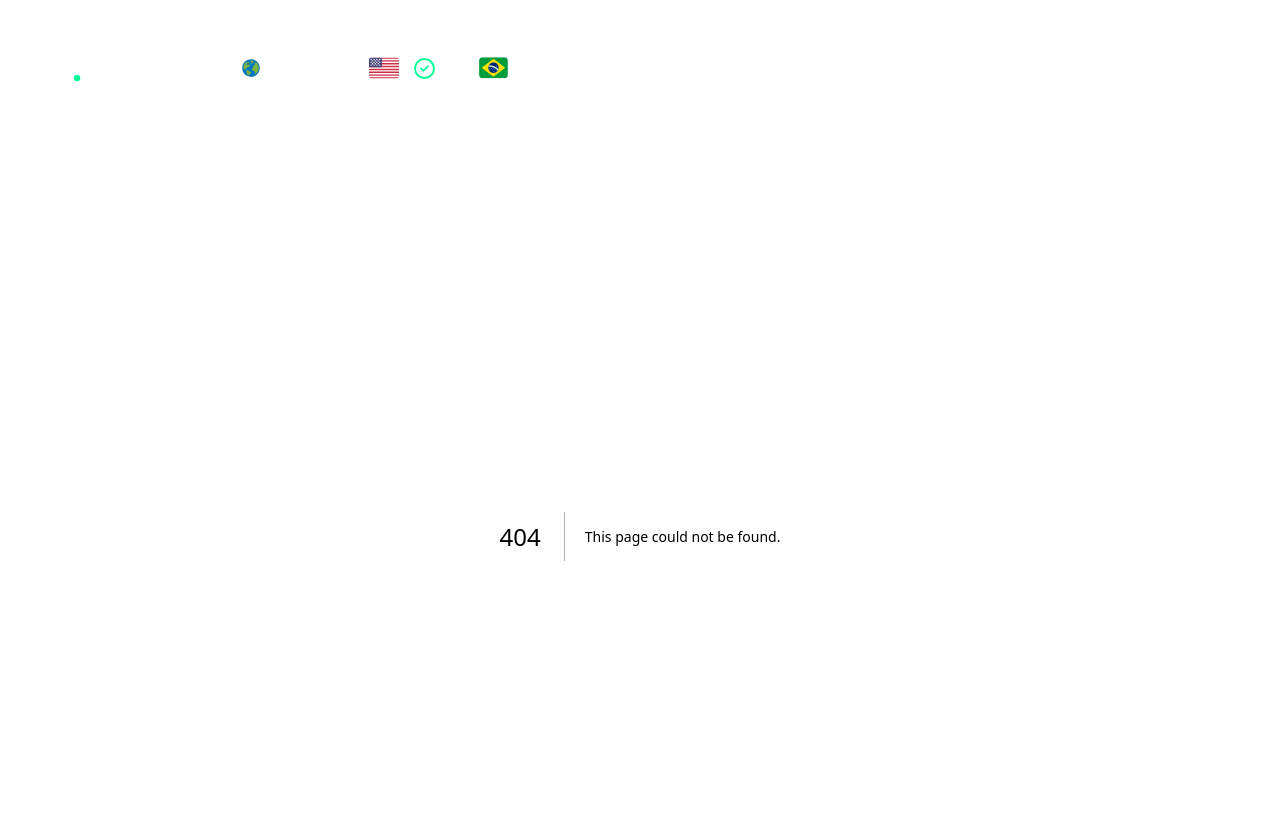
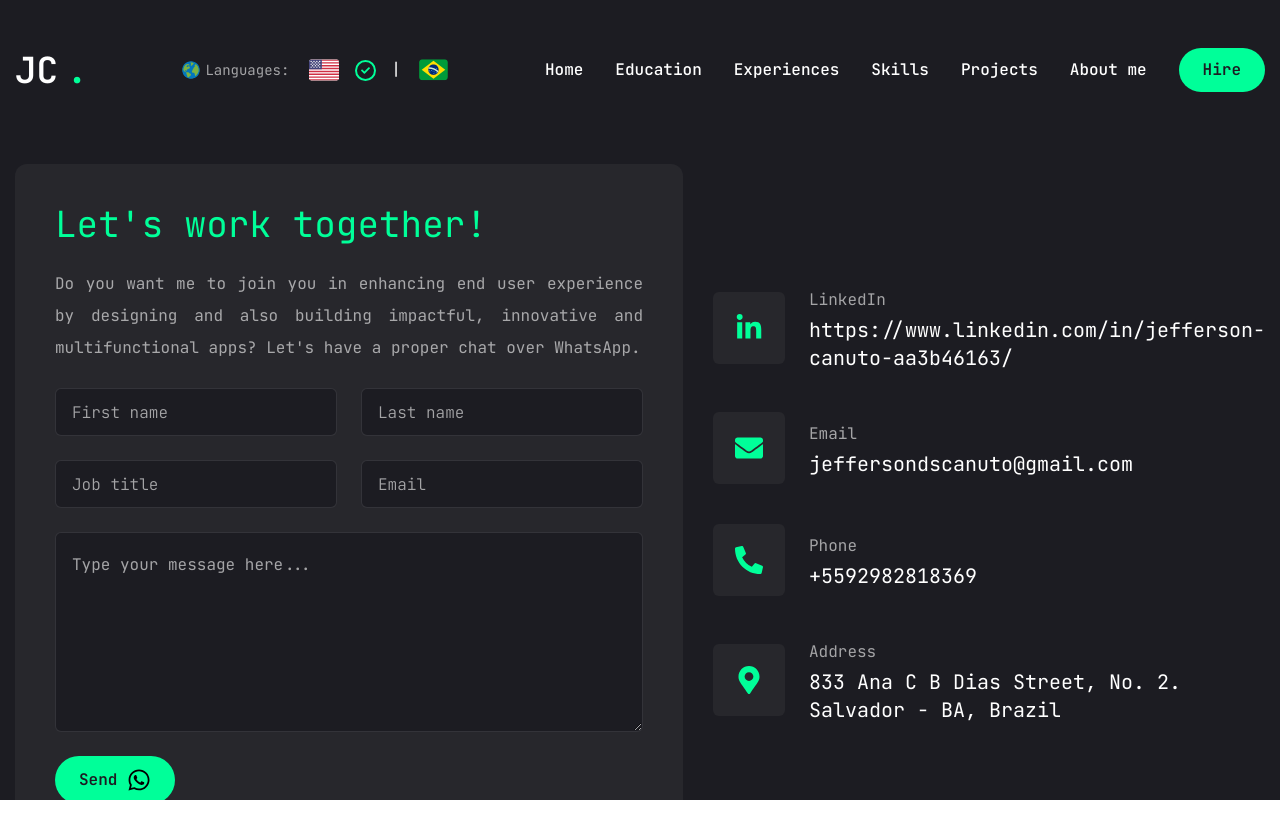
Before and after one commit to JeffersonCanuto/jefferson-portfolio, a Next.js app: page /hire in a window 1280 px wide. Before the commit this address had no page. Shown: the top 838 px of the page. Built offline with nearby package versions, Linux system fonts and the light colour scheme.

Commit message:
feat: add translation logics for newly created Hire page based upon preferred language

```diff
--- a/src/app/contact/page.tsx
+++ b/src/app/hire/page.tsx
@@ -1,6 +1,8 @@
 "use client";
 
 import React, { ReactNode } from "react";
+
+import { useSelector } from "react-redux";
 
 import { motion } from "framer-motion";
 
@@ -10,7 +12,11 @@ import { Button } from "@/components/ui/button";
 import { Input } from "@/components/ui/input";
 import { Textarea } from "@/components/ui/textarea";
 
+import { RootState } from "@/redux/store";
+
 import Link from "next/link";
+
+import HireStrings, { HireStringItems } from "@/strings/pages/Hire";
 
 interface InfoItems {
     index: number;
@@ -18,6 +24,19 @@ interface InfoItems {
     title: string;
     description: string;
 };
+
+const getHireFieldNames = <
+    L extends keyof HireStringItems<string>,
+    F extends keyof HireStringItems<string>[L]
+>(
+    language:L,
+    field: F
+):HireStringItems<string>[L][F] => {
+    return HireStrings[language][field];
+}
+
+const Hire:React.FC = () => {
+    const language = (useSelector((state:RootState) => state.language.preferred)) === "en-us" ? "en" : "br";
 
     const infos:InfoItems[] = [
         {
@@ -35,18 +54,17 @@ const infos:InfoItems[] = [
         {
             index: 3,
             icon: <FaPhoneAlt />,
-        title: "Phone",
-        description: "+5592982818369"
+            title: getHireFieldNames(language, "phoneTitle"),
+            description: getHireFieldNames(language, "phoneName")
         },
         {
             index: 4,
             icon: <FaMapMarkerAlt />,
-        title: "Address",
-        description: "112 Jose Prado Montoro Street, Ap 53. Sao Paulo, SP, Brazil"
+            title: getHireFieldNames(language, "addressTitle"),
+            description: getHireFieldNames(language, "addressName")
         },
     ];
 
-const Contact:React.FC = () => {
     return (
         <motion.section
             initial={{ opacity: 0}}
@@ -65,20 +83,24 @@ const Contact:React.FC = () => {
                     {/* Form */}
                     <div className="xl:h-[54%] order-2 xl:order-none ">
                         <form className="flex flex-col gap-6 p-10 bg-[#27272c] rounded-xl">
-                            <h3 className="text-4xl text-accent">Let's work together</h3>
-                            <p className="text-white/60 text-justify">Do you want me to join you in enhancing end user experience by designing and also building impactful, innovative and multifunctional apps? Let's have a proper chat over <b className="text-accent">WhatsApp</b>!</p>
+                            <h3 className="text-4xl text-accent">
+                                {getHireFieldNames(language, "title")}
+                            </h3>
+                            <p className="text-white/60 text-justify">
+                                {getHireFieldNames(language, "description")}
+                            </p>
                             {/* Input */}
                             <div className="grid grid-cols-1 md:grid-cols-2 gap-6">
-                                <Input type="firstName" placeholder="First name"/>
-                                <Input type="lastName" placeholder="Last name"/>
-                                <Input type="jobTitle" placeholder="Job Title"/>
-                                <Input type="email" placeholder="E-mail"/>
+                                <Input type="firstName" placeholder={getHireFieldNames(language, "inputHolderFirstName")} />
+                                <Input type="lastName" placeholder={getHireFieldNames(language, "inputHolderLastname")} />
+                                <Input type="jobTitle" placeholder={getHireFieldNames(language, "inputHolderJobTitle")} />
+                                <Input type="email" placeholder="Email"/>
                             </div>
                             {/* Textarea */}
-                            <Textarea className="h-[200px]" placeholder="Type your message here..."/>
+                            <Textarea className="h-[200px]" placeholder={getHireFieldNames(language, "messageHolder")} />
                             {/* Button */}
-                            <Button size="md" className="max-w-[10vw] flex justify-between">
-                                Send message
+                            <Button size="md" className={`${language.includes("en") ? "max-w-[120px]" : "max-w-[140px]"} flex justify-between`}>
+                                {getHireFieldNames(language, "sendButton")}
                                 <FaWhatsapp className="text-2xl text-[#000]"/>
                             </Button>
                         </form>
@@ -117,4 +139,4 @@ const Contact:React.FC = () => {
     );
 }
 
-export default Contact;
+export default Hire;
--- a/src/components/Header.tsx
+++ b/src/components/Header.tsx
@@ -14,7 +14,6 @@ import { useDispatch, useSelector } from "react-redux";
 
 import { AppDispatch, RootState } from "@/redux/store";
 import { setPreferredLanguage } from "@/redux/slices/languageSlice";
-
 import HeaderStrings from "@/strings/components/Header";
 
 import { Button } from "./ui/button";
@@ -27,6 +26,8 @@ import {
     TooltipProvider,
     TooltipTrigger
 } from "@/components/ui/tooltip";
+
+import { getHeaderFieldNames } from "./Nav";
 
 import BrFlag from "../../public/assets/others/br-flag.svg";
 import UsFlag from "../../public/assets/others/us-flag.svg";
@@ -123,9 +124,12 @@ const Header:React.FC = () => {
                         ))}
                     </div>
                 </div>
-                {/* Desktop Navbar & Contact button */}
+                {/* Desktop Navbar & Hire button */}
                 <div className="hidden xl:flex items-center gap-8">
                     <Nav language={language} HeaderStrings={HeaderStrings} />
+                    <Link href="/hire">
+                        <Button>{getHeaderFieldNames(language, HeaderStrings, "hire")}</Button>
+                    </Link>
                 </div>
 
                 {/* Mobile Navbar */}
--- a/src/strings/components/Header.ts
+++ b/src/strings/components/Header.ts
@@ -9,6 +9,7 @@ export interface HeaderStringItems {
             skills: string;
             projects: string;
             about: string;
+            hire: string;
         };
     };
     br: {
@@ -20,6 +21,7 @@ export interface HeaderStringItems {
             skills: string;
             projects: string;
             about: string;
+            hire: string;
         };
     };
 };
@@ -33,7 +35,8 @@ const HeaderStrings:HeaderStringItems = {
             experiences: "Experiences",
             skills: "Skills",
             projects: "Projects",
-            about: "About me"
+            about: "About me",
+            hire: "Hire"
         }
     },
     br: {
@@ -44,7 +47,8 @@ const HeaderStrings:HeaderStringItems = {
             experiences: "Experiências",
             skills: "Habilidades",
             projects: "Projetos",
-            about: "Sobre mim"
+            about: "Sobre mim",
+            hire: "Contratar"
         }
     }
 };
--- /dev/null
+++ b/src/strings/pages/Hire.ts
@@ -0,0 +1,61 @@
+export type HireStringItems<T> = {
+    en: {
+        title: T;
+        description: T;
+        inputHolderFirstName: T;
+        inputHolderLastname: T;
+        inputHolderJobTitle: T;
+        messageHolder: T
+        sendButton: T;
+        phoneTitle: T;
+        phoneName: T;
+        addressTitle: T;
+        addressName: T;
+    };
+    br: {
+        title: T;
+        description: T;
+        inputHolderFirstName: T;
+        inputHolderLastname: T;
+        inputHolderJobTitle: T;
+        messageHolder: T
+        sendButton: T;
+        phoneTitle: T;
+        phoneName: T;
+        addressTitle: T;
+        addressName: T;
+    }
+};
+
+const HireStrings:HireStringItems<string> = {
+    en: {
+        title: "Let's work together!",
+        description: "Do you want me to join you in enhancing end user experience by designing and also \
+            building impactful, innovative and multifunctional apps? Let's have a proper chat over WhatsApp.",
+        inputHolderFirstName: "First name",
+        inputHolderLastname: "Last name",
+        inputHolderJobTitle: "Job title",
+        messageHolder: "Type your message here...",
+        sendButton: "Send",
+        phoneTitle: "Phone",
+        phoneName: "+5592982818369",
+        addressTitle: "Address",
+        addressName: "833 Ana C B Dias Street, No. 2. Salvador - BA, Brazil"
+    },
+    br: {
+        title: "Vamos trabalhar juntos!",
+        description: "Você quer que eu me junte a você para melhorar a experiência de usuários, projetando \
+            e construindo aplicações impactantes, inovadoras e multifuncionais? Vamos conversar pelo WhatsApp.",
+        inputHolderFirstName: "Primeiro nome",
+        inputHolderLastname: "Último nome",
+        inputHolderJobTitle: "Cargo",
+        messageHolder: "Escreva sua mensagem aqui...",
+        sendButton: "Enviar",
+        phoneTitle: "Telefone",
+        phoneName: "(92)98281-8369",
+        addressTitle: "Endereço",
+        addressName: "Rua Ana C B Dias, 833, Casa 2. Lauro de Freitas - BA, Brasil"
+    }
+};
+
+export default HireStrings;
```
Lines whose indentation alone changed are shown as unchanged.
